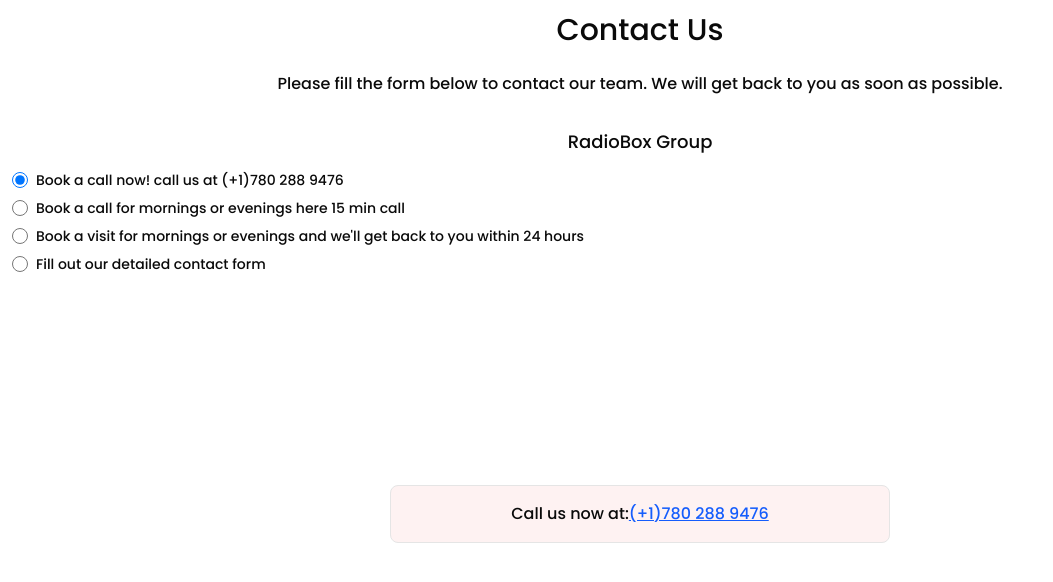
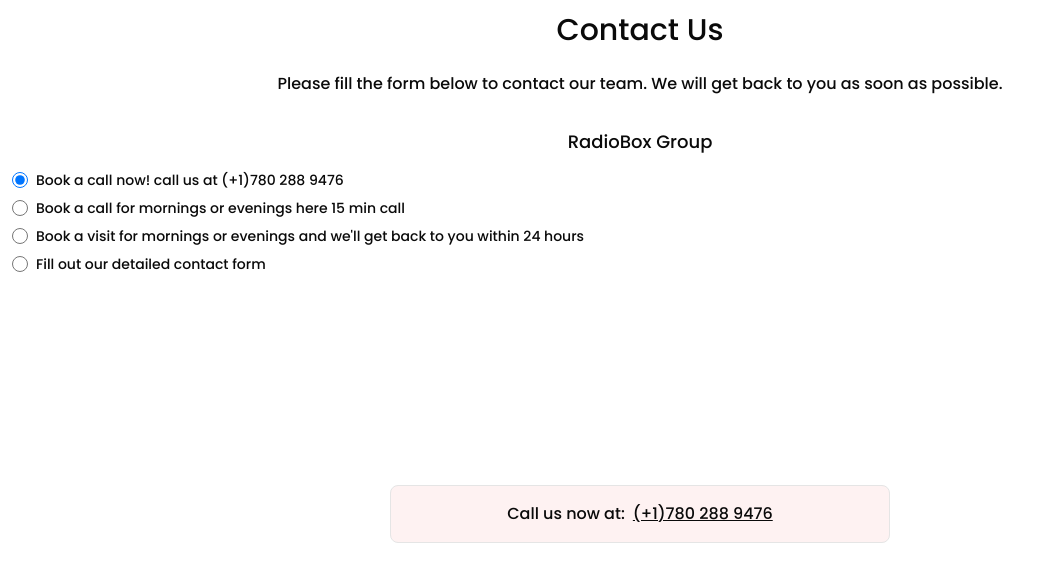
Before and after one commit to HugoOrielso/frontend-agiled, a React (Vite) app: page / in a window 1280 px wide. Both pictures are taken after a click on the radio button "Book a call now! call us at (+1)780 288 9476". Shown: the top 582 px of the page, without its empty margins (0-1053 px from the left). Built offline with nearby package versions, Linux system fonts and the light colour scheme.

Commit message:
numero actualizado

```diff
--- a/src/App.tsx
+++ b/src/App.tsx
@@ -48,9 +48,9 @@ function App() {
 
       <section className='flex flex-col w-full h-full flex-1 items-center justify-center'>
         <div className={`p-4 border rounded-md w-full max-w-[500px] bg-red-50 mb-8 ${selectedOption === "call-now" ? "block" : "hidden"}`}>
-          <p className="font-medium w-full h-full flex items-center justify-center">
+          <p className="font-medium w-full h-full flex items-center justify-center gap-2">
             Call us now at:{" "}
-            <a href="tel:(+1)7802889476" className="text-blue-600 underline">(+1)780 288 9476</a>
+            <a href="tel:+17802889476" className='underline'>(+1)780 288 9476</a>
           </p>
         </div>
 
```
